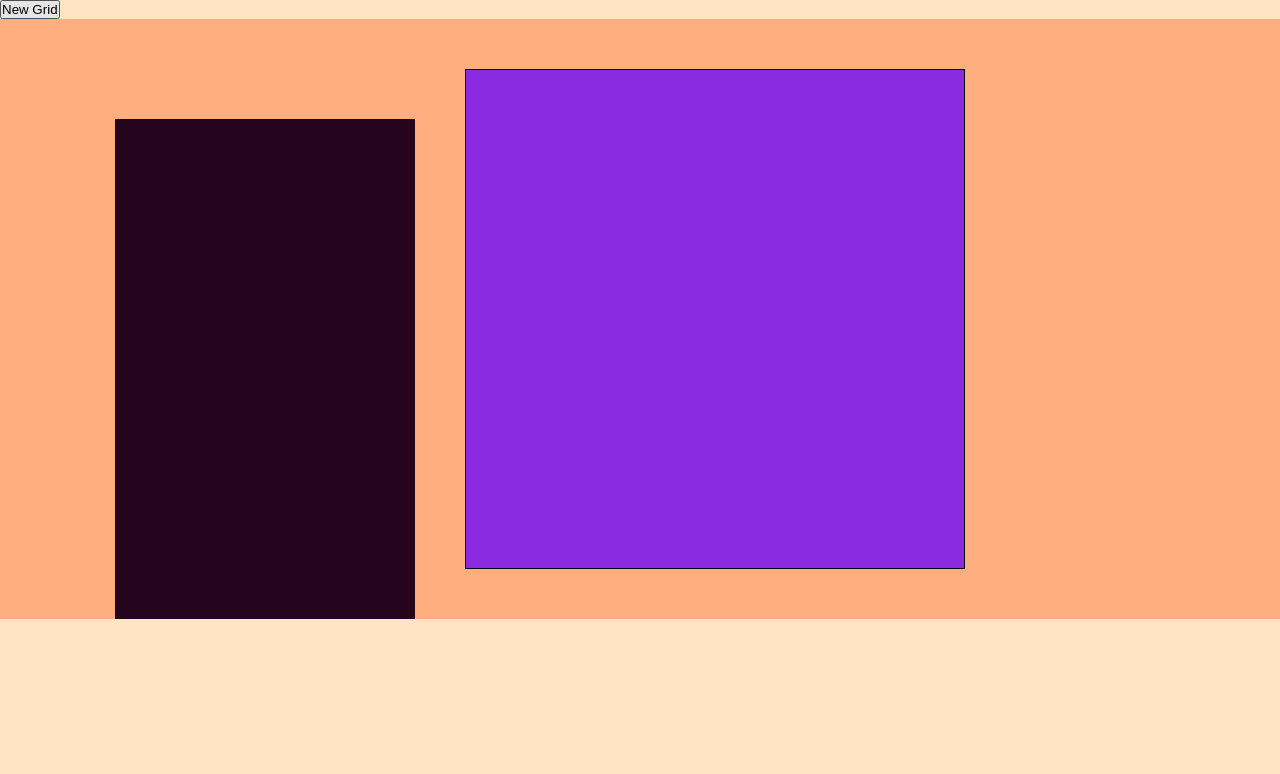
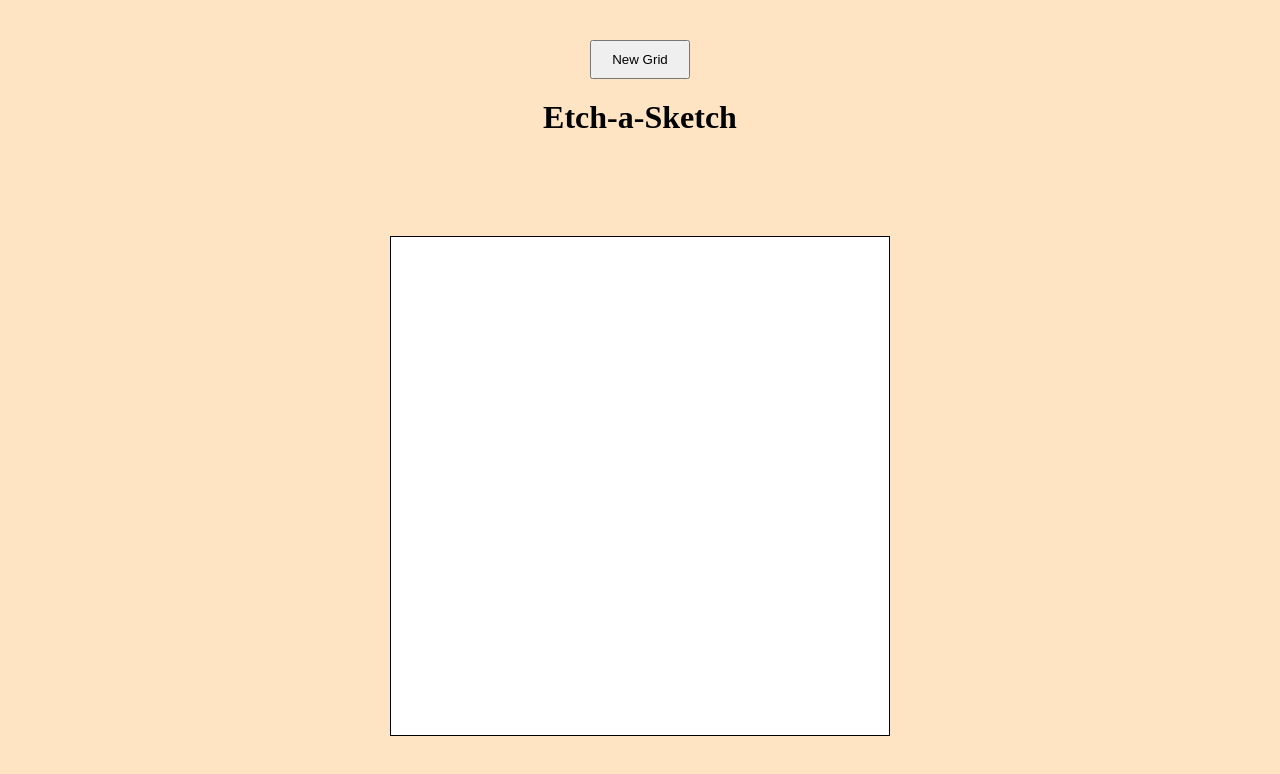
Before and after one commit to duvgall/etch-sketch, a plain HTML site: page index.html in a window 1280 px wide. Drawn offline with Linux system fonts and the light colour scheme.

Commit message:
add header and adjust css for containers

```diff
--- a/index.html
+++ b/index.html
@@ -10,6 +10,7 @@
   <header>
     <button type="button" id="input" onclick="removeGrid()">New Grid</button>
   </header>
+  <h1> Etch-a-Sketch</h1>
  <script src="script.js"></script>
 </body>
 </html>
--- a/script.js
+++ b/script.js
@@ -6,10 +6,11 @@ const gridContainer = document.createElement('div');
 container.appendChild(gridContainer);
 gridContainer.classList.add('grid-container');
 
+/*
 const sliderContainer = document.createElement('div');
 container.appendChild(sliderContainer);
 sliderContainer.classList.add('slide-container');
-/*
+
 const slider = document.createElement('input');
 slider.type = 'range';
 slider.min = 4;
--- a/style.css
+++ b/style.css
@@ -8,8 +8,25 @@ body{
     background-color: bisque;
 }
 
+header {
+    display: flex;
+    align-items: center;
+    justify-content: center;
+    padding: 20px 0 20px 0;
+}
+
+button {
+    padding: 10px 20px 10px 20px;
+    margin-top: 20px;
+}
+
+h1 {
+    display: flex;
+    align-items: center;
+    justify-content: center;
+}
+
 .container {
-    background-color: rgb(255, 174, 127);
     width: 100%;
     height:100%;
     display: flex;
@@ -26,24 +43,24 @@ body{
     grid-gap: 0px;
     width: 500px;
     height: 500px;
-    margin-left: 50px;
-    margin-right: 200px;
     border: 1px black solid;
+    margin: 100px 0 0 0;
 }
 
 .grid-square {
-    background-color: blueviolet;
+    background-color: white;
     box-sizing: border-box;
 
 }
 
+/*
 .slide-container {
     width: 300px;
     background-color:rgb(37, 4, 29);
     height: 500px;
     margin-top: 100px;
 }
-/*
+
 .slider {
     webkit-appearance: none;
     appearance: none;
```
